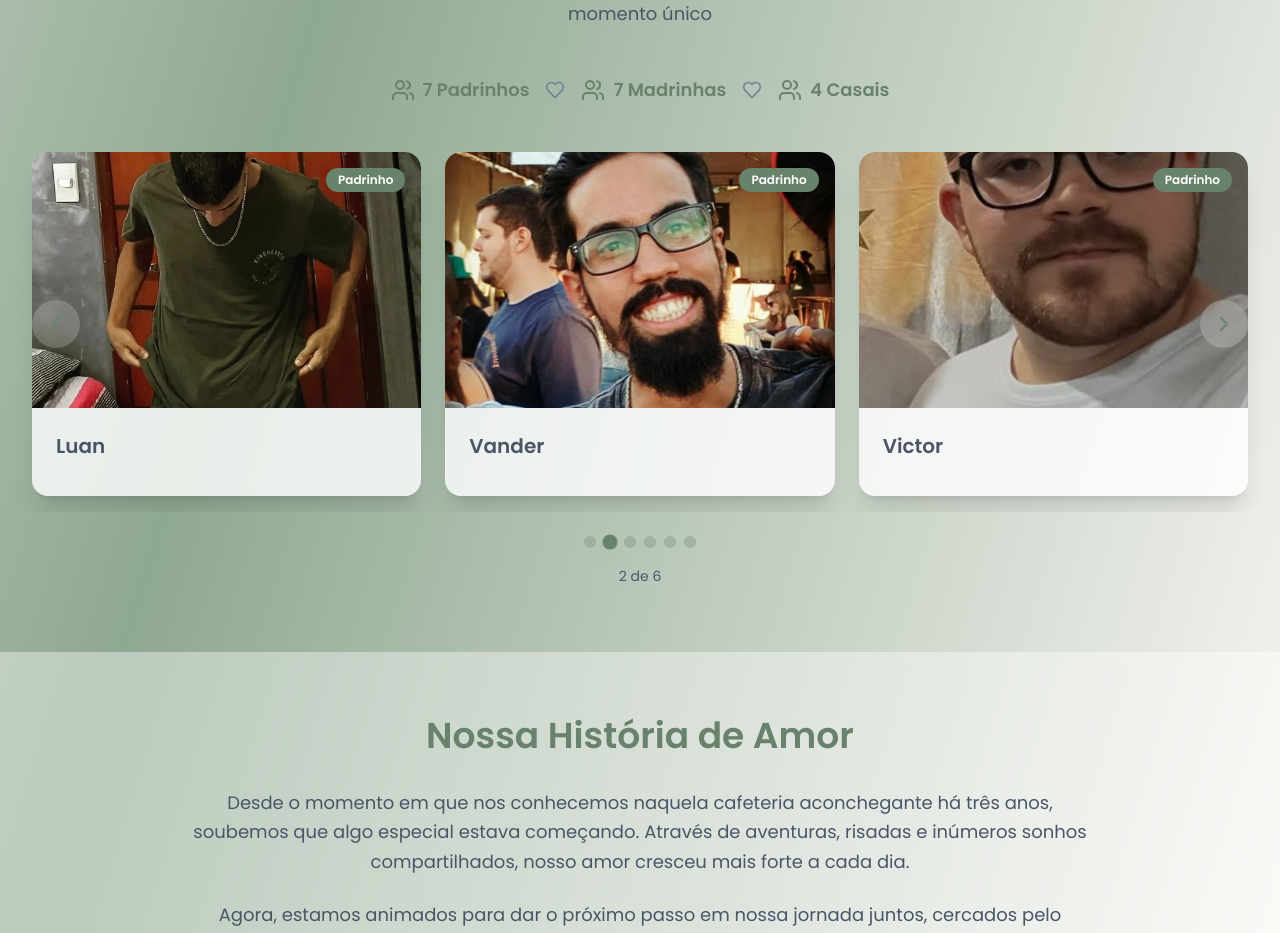
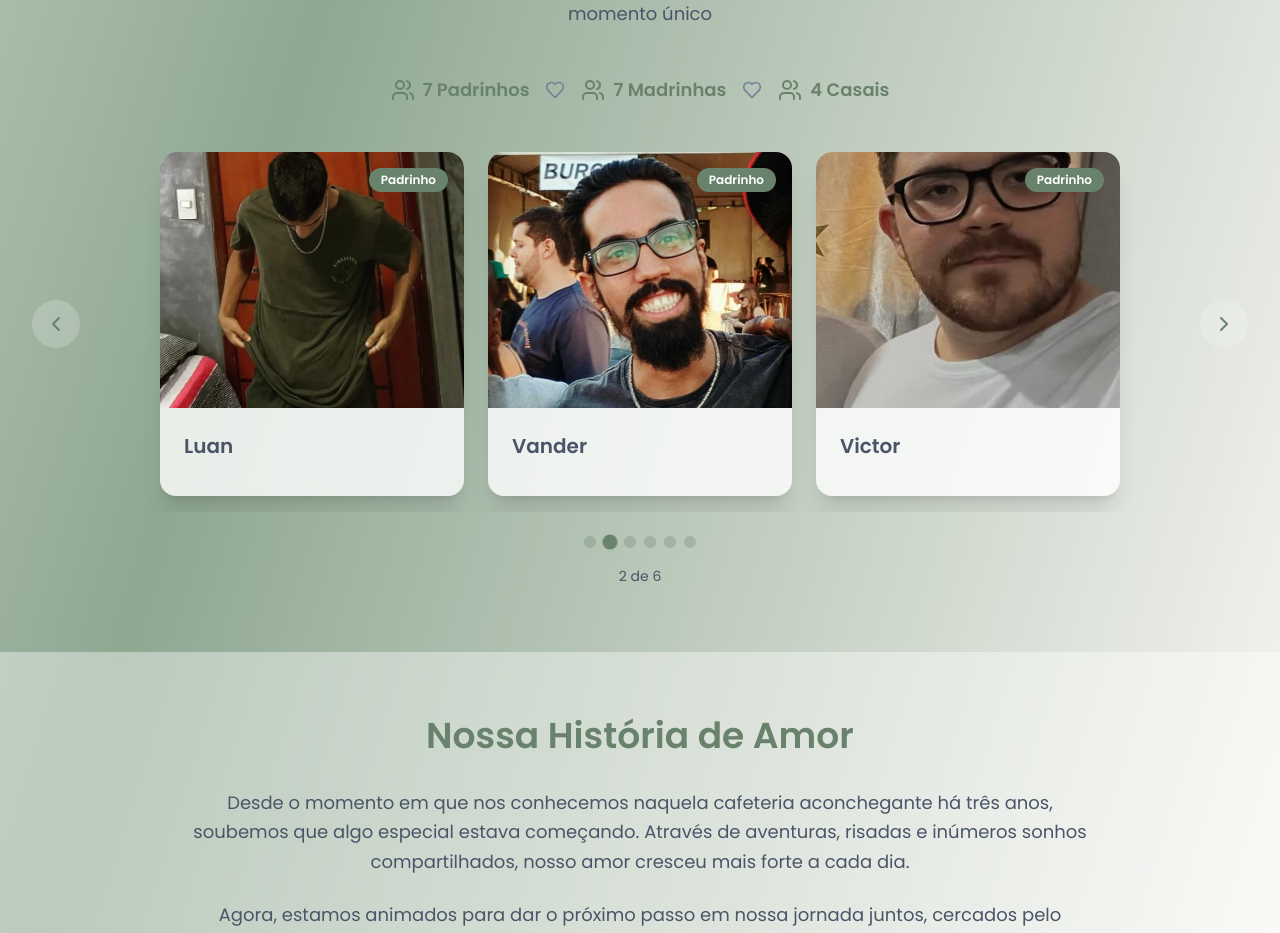
Before and after one commit to marcosouzabarreto/wedding-frontend, a React (Vite) app: page / in a window 1280 px wide. Shown: the part 3160-4093 px from the top of the page. Built offline with nearby package versions, Linux system fonts and the light colour scheme; no server answers; what @mercadopago/sdk-react would draw is missing.

Commit message:
fix: Fix wedding party carousel

```diff
--- a/src/components/WeddingPartyCarousel.tsx
+++ b/src/components/WeddingPartyCarousel.tsx
@@ -23,6 +23,7 @@ const WeddingPartyCarousel = ({
 }: WeddingPartyCarouselProps) => {
   const [currentIndex, setCurrentIndex] = useState(0);
   const [isAutoPlaying, setIsAutoPlaying] = useState(true);
+  const [displayedItemsPerSlide, setDisplayedItemsPerSlide] = useState(1);
 
   const weddingParty: WeddingPartyMember[] = [
     ...bestMenPhotos.map((photo, index) => ({
@@ -51,8 +52,21 @@ const WeddingPartyCarousel = ({
     })),
   ];
 
-  const itemsPerSlide = 3;
-  const totalSlides = Math.ceil(weddingParty.length / itemsPerSlide);
+  useEffect(() => {
+    const handleResize = () => {
+      if (window.innerWidth >= 768) {
+        setDisplayedItemsPerSlide(3);
+      } else {
+        setDisplayedItemsPerSlide(1);
+      }
+    };
+
+    handleResize();
+    window.addEventListener("resize", handleResize);
+    return () => window.removeEventListener("resize", handleResize);
+  }, []);
+
+  const totalSlides = Math.ceil(weddingParty.length / displayedItemsPerSlide);
 
   const nextSlide = useCallback(() => {
     setCurrentIndex((prev) => (prev + 1) % totalSlides);
@@ -71,7 +85,7 @@ const WeddingPartyCarousel = ({
 
     const interval = setInterval(() => {
       nextSlide();
-    }, 5000); // Change slide every 5 seconds
+    }, 5000);
 
     return () => clearInterval(interval);
   }, [isAutoPlaying, nextSlide]);
@@ -87,10 +101,10 @@ const WeddingPartyCarousel = ({
   return (
     <>
       <div className="text-center mb-8">
-        <div className="flex justify-center items-center space-x-4 mb-4">
+        <div className="flex flex-col sm:flex-row justify-center items-center sm:space-x-4 mb-4">
           <div className="flex items-center space-x-2">
             <Users className="h-6 w-6 text-wedding-primary" />
-            <span className="text-lg font-semibold text-wedding-primary">
+            <span className="text-base sm:text-lg font-semibold text-wedding-primary text-center">
               {
                 weddingParty.filter((member) => member.role === "bestman")
                   .length
@@ -101,7 +115,7 @@ const WeddingPartyCarousel = ({
           <Heart className="h-5 w-5 text-wedding-accent" />
           <div className="flex items-center space-x-2">
             <Users className="h-6 w-6 text-wedding-primary" />
-            <span className="text-lg font-semibold text-wedding-primary">
+            <span className="text-base sm:text-lg font-semibold text-wedding-primary text-center">
               {
                 weddingParty.filter((member) => member.role === "bridesmaid")
                   .length
@@ -112,7 +126,7 @@ const WeddingPartyCarousel = ({
           <Heart className="h-5 w-5 text-wedding-accent" />
           <div className="flex items-center space-x-2">
             <Users className="h-6 w-6 text-wedding-primary" />
-            <span className="text-lg font-semibold text-wedding-primary">
+            <span className="text-base sm:text-lg font-semibold text-wedding-primary text-center">
               {weddingParty.filter((member) => member.role === "couple").length}{" "}
               Casais
             </span>
@@ -130,16 +144,16 @@ const WeddingPartyCarousel = ({
           >
             {Array.from({ length: totalSlides }).map((_, slideIndex) => (
               <div key={slideIndex} className="w-full flex-shrink-0">
-                <div className="grid md:grid-cols-3 gap-6 p-4">
+                <div className="flex flex-wrap justify-center gap-6 p-4">
                   {weddingParty
                     .slice(
-                      slideIndex * itemsPerSlide,
-                      (slideIndex + 1) * itemsPerSlide,
+                      slideIndex * displayedItemsPerSlide,
+                      (slideIndex + 1) * displayedItemsPerSlide,
                     )
                     .map((member) => (
                       <div
                         key={member.id}
-                        className="bg-white/80 backdrop-blur-sm rounded-2xl overflow-hidden shadow-xl hover:shadow-2xl transition-all duration-300 hover:-translate-y-2"
+                        className="w-full sm:w-1/2 md:w-1/4 bg-white/80 backdrop-blur-sm rounded-2xl overflow-hidden shadow-xl hover:shadow-2xl transition-all duration-300 hover:-translate-y-2"
                       >
                         {/* Photo */}
                         <div className="relative h-64 overflow-hidden">
```
